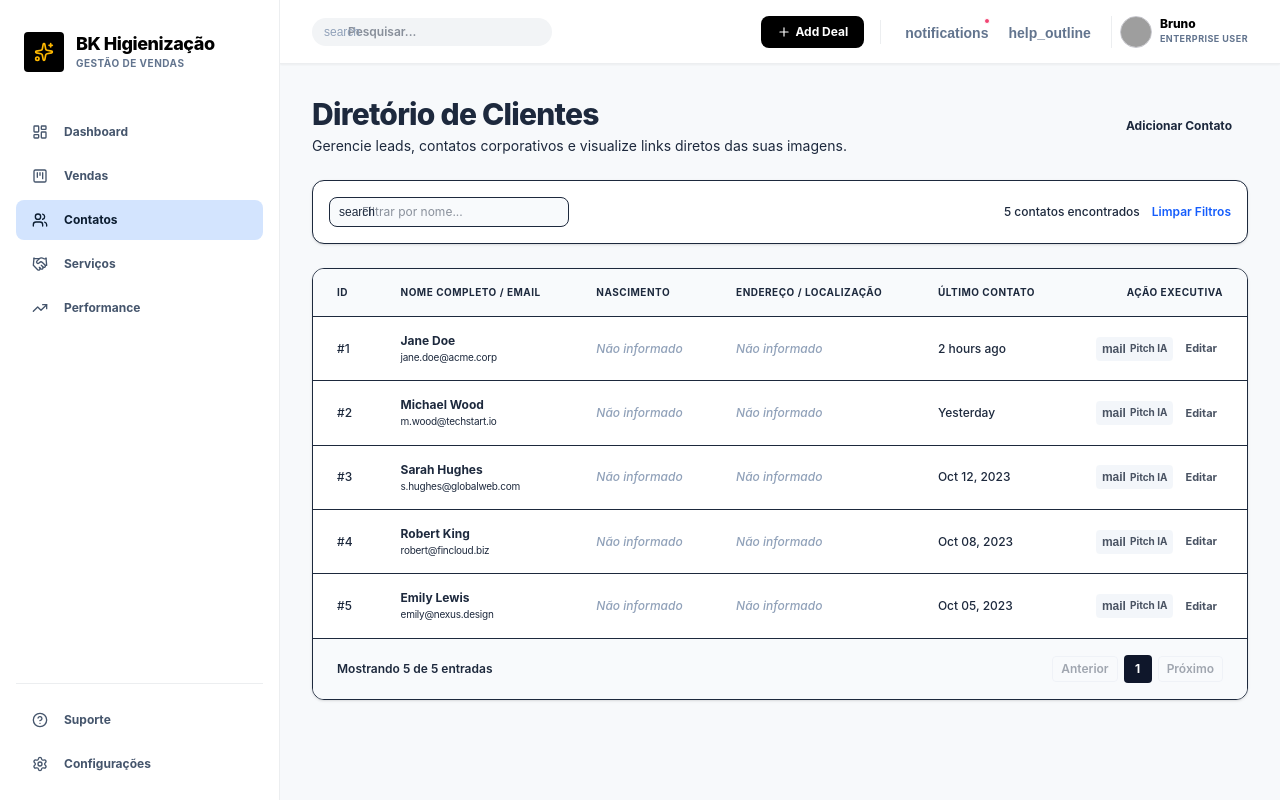
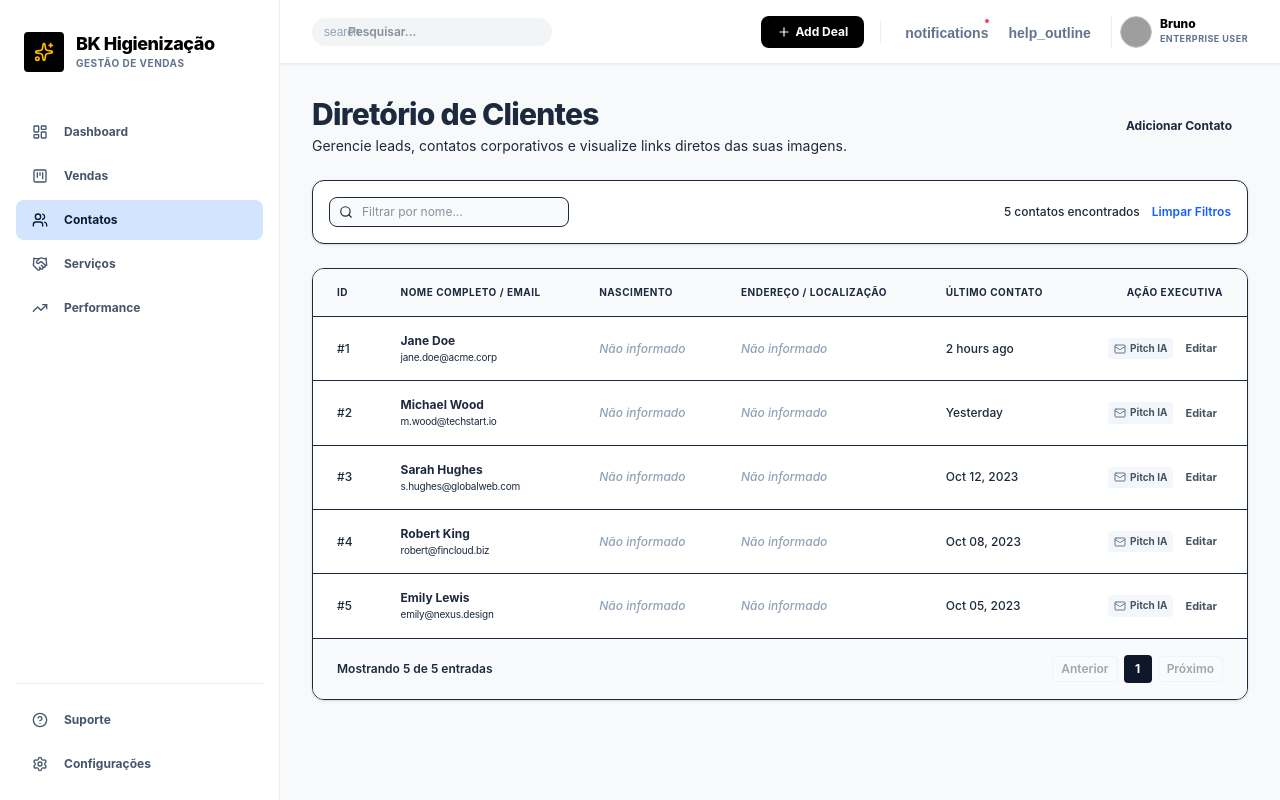
Before and after one commit to filipe-brito-stack/bk_higienizacao, a Next.js app: page / in a window 1280 px wide. Both pictures are taken after a click on the button "Contatos". Built offline with nearby package versions, Linux system fonts and the light colour scheme; grey boxes are pictures that could not be loaded.

Commit message:
refactor: update icons in ContactsTab
Replace material symbols with lucide-react icons for improved consistency and performance.

```diff
--- a/components/ContactsTab.tsx
+++ b/components/ContactsTab.tsx
@@ -2,6 +2,7 @@
 
 import React, { useState } from "react";
 import { Contact, Activity } from "@/lib/types";
+import { Search, Mail, Sparkles } from "lucide-react";
 
 interface ContactsTabProps {
   contacts: Contact[];
@@ -307,7 +308,7 @@ export default function ContactsTab({
       <div className="bg-white p-4 rounded-xl border border-outline-variant/40 shadow-sm flex flex-col md:flex-row md:items-center justify-between gap-4">
         <div className="flex flex-wrap items-center gap-2">
           <div className="relative">
-            <span className="material-symbols-outlined absolute left-2.5 top-1/2 -translate-y-1/2 text-xs text-outline">search</span>
+            <Search className="absolute left-2.5 top-1/2 -translate-y-1/2 w-3.5 h-3.5 text-outline/70 pointer-events-none" />
             <input
               type="text"
               placeholder="Filtrar por nome..."
@@ -405,7 +406,7 @@ export default function ContactsTab({
                             className="p-1 px-1.5 bg-slate-100 hover:bg-slate-200 hover:text-blue-800 rounded text-[10px] font-bold transition-all text-on-surface-variant flex items-center gap-1 cursor-pointer"
                             title="Escrever email com IA de vendas"
                           >
-                            <span className="material-symbols-outlined text-xs">mail</span>
+                            <Mail className="w-3 h-3 text-slate-600" />
                             Pitch IA
                           </button>
                           <button
@@ -693,7 +694,7 @@ export default function ContactsTab({
             <div className="flex justify-between items-start mb-4 border-b border-slate-100 pb-3">
               <div className="flex items-center gap-2">
                 <div className="w-8 h-8 rounded-full bg-slate-950 text-white flex items-center justify-center">
-                  <span className="material-symbols-outlined text-xs">ambient_lighting</span>
+                  <Sparkles className="w-4 h-4 text-amber-300" />
                 </div>
                 <div>
                   <h3 className="text-base font-bold text-slate-900">Roteiro de E-mail Inteligente Gemini</h3>
```
